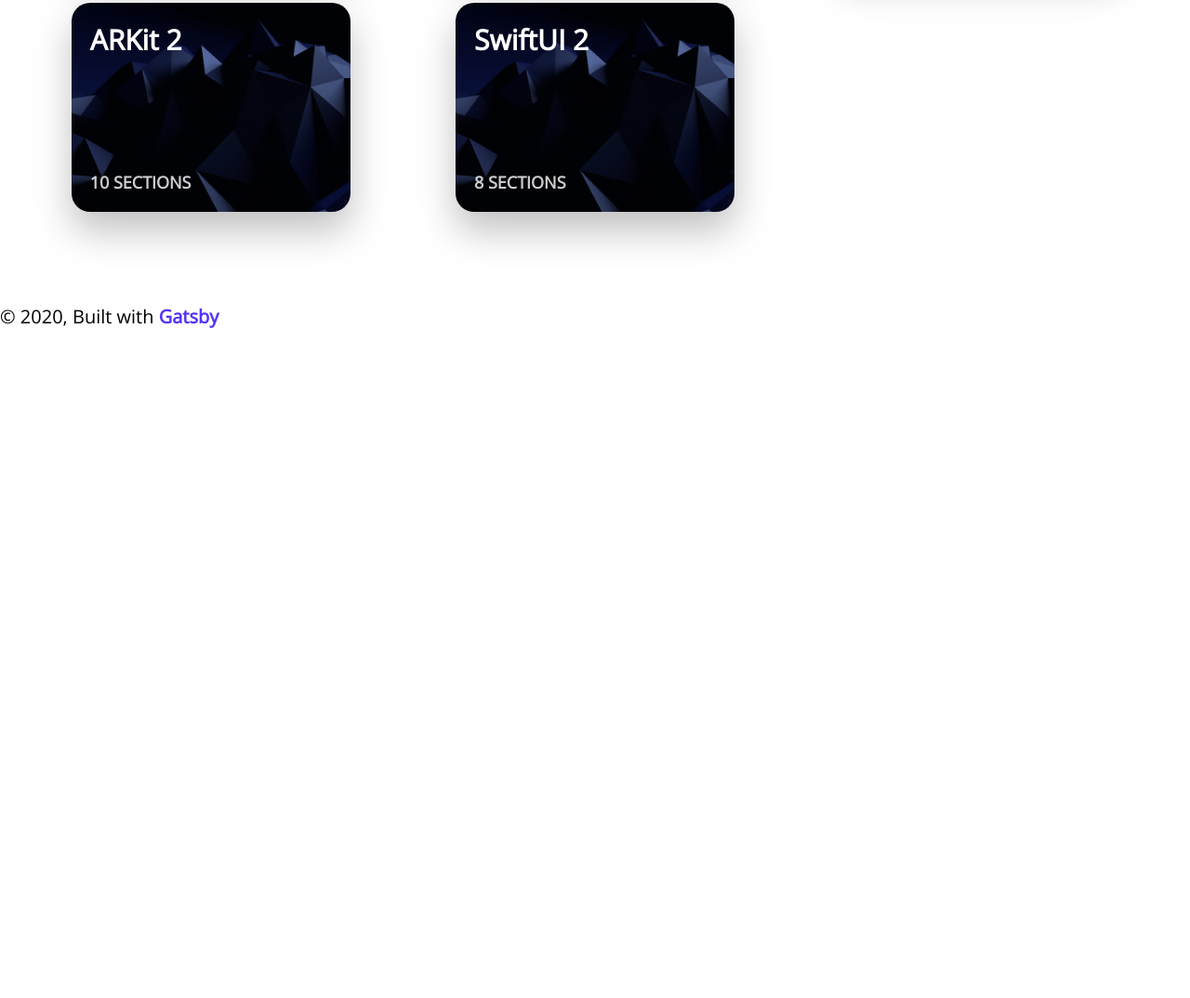
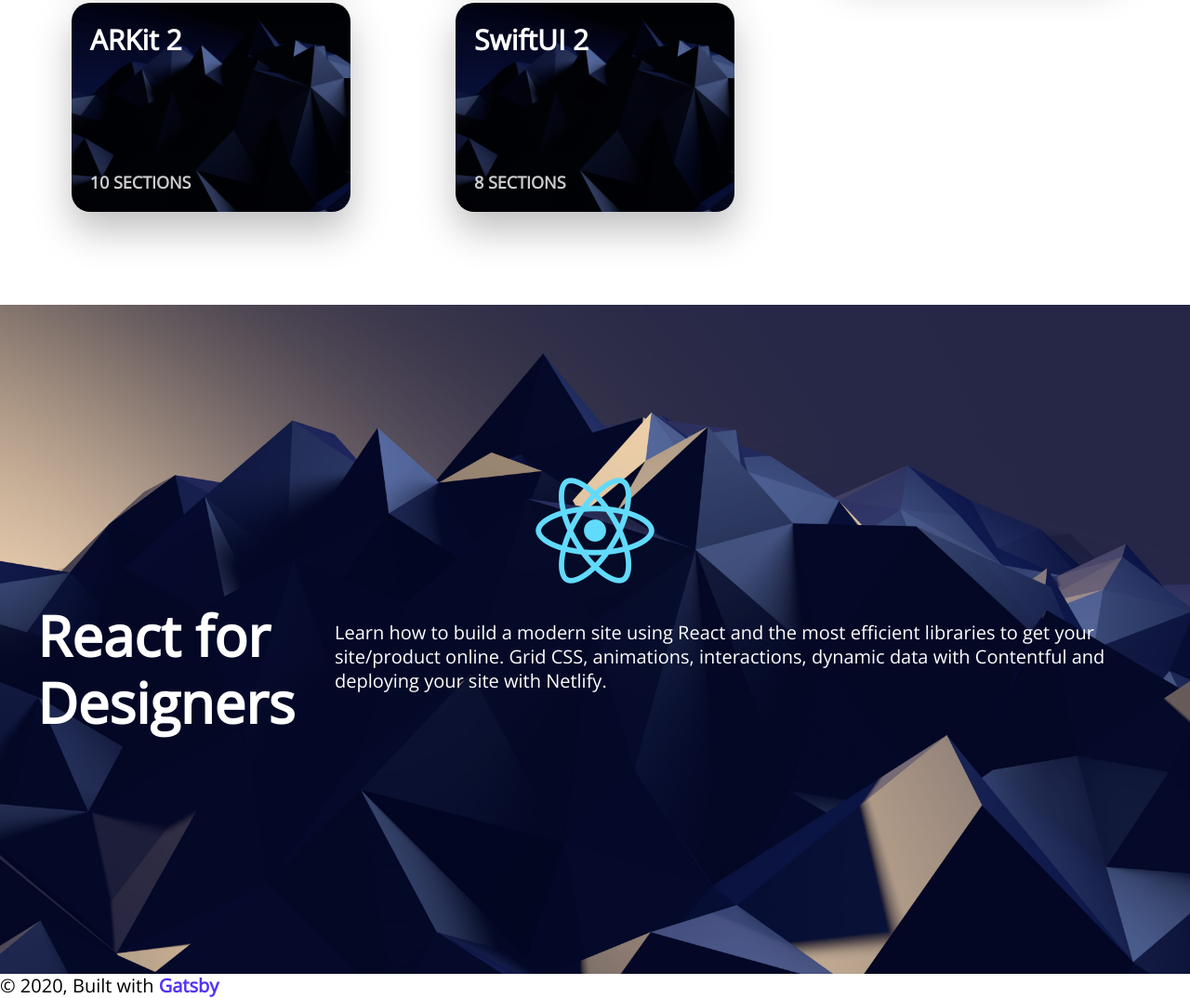
Before and after one commit to abubaker-cs/my-react-app, a Gatsby site: page / in a window 1280 px wide. Shown: the part 1408-2482 px from the top of the page at 93% size. Before the commit the page ends 1762 px from the top, so only its background shows below. Built offline with nearby package versions, Linux system fonts and the light colour scheme; Gatsby itself is replaced by a stand-in of ours.

Commit message:
Styling Components

```diff
--- a/package.json
+++ b/package.json
@@ -16,7 +16,8 @@
     "prop-types": "^15.7.2",
     "react": "^16.12.0",
     "react-dom": "^16.12.0",
-    "react-helmet": "^6.1.0"
+    "react-helmet": "^6.1.0",
+    "styled-components": "^5.0.0"
   },
   "devDependencies": {
     "prettier": "2.1.0"
--- /dev/null
+++ b/src/components/section.js
@@ -0,0 +1,62 @@
+import React from "react"
+import styled from "styled-components"
+
+const SectionGroup = styled.div`
+    background: url(${props => props.image});
+    height: 720px;
+    background-size: cover;
+    display: grid;
+    grid-template-rows: 300px auto;
+    grid-gap: 20px;
+`
+
+const SectionLogo = styled.img`
+    align-self: end;
+    width: 128px;
+    margin: 0 auto;
+`
+
+const SectionTitleGroup = styled.div`
+    display: grid;
+    grid-template-columns: 300px auto;
+    margin: 0 40px;
+    grid-gap: 20px;
+    grid-template-rows auto 100%;
+
+    @media (max-width: 720px) {
+        grid-template-columns: 1fr;
+    }
+`
+
+const SectionTitle = styled.h3`
+    color: white;
+    font-size: 60px;
+    margin: 0;
+    line-height: 1.2;
+
+    @media (max-width: 720px) {
+        margin-top: 1rem;
+        font-size: 36px;
+        text-align: center;
+    }
+`
+
+const SectionText = styled.p`
+    color: white;
+
+    @media (max-width: 720px) {
+        text-align: center;
+    }
+`
+
+const Section = props => (
+    <SectionGroup image={props.image}>
+        <SectionLogo src={props.logo} />
+        <SectionTitleGroup>
+            <SectionTitle>{props.title}</SectionTitle>
+            <SectionText>{props.text}</SectionText>
+        </SectionTitleGroup>
+    </SectionGroup>
+)
+
+export default Section
--- a/src/pages/index.js
+++ b/src/pages/index.js
@@ -6,6 +6,7 @@
 import Header from "../components/header"
 import SEO from "../components/seo"
 import Card from "../components/card"
+import Section from "../components/section"
 
 const IndexPage = () => (
   <Layout>
@@ -89,6 +90,14 @@
 
     </div>
 
+
+    <Section
+      image={require('../images/wallpaper2.jpg')}
+      logo={require('../images/logo-react.png')}
+      title="React for Designers"
+      text="Learn how to build a modern site using React and the most efficient libraries to get your site/product online. Grid CSS, animations, interactions, dynamic data with Contentful and deploying your site with Netlify."
+    />
+
   </Layout>
 )
 
```
Also changed, not shown: src/components/section.css (added), 1 other file.
